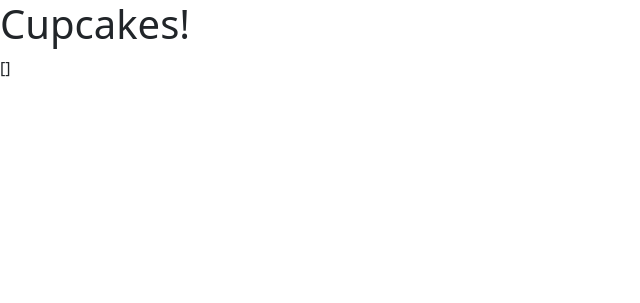
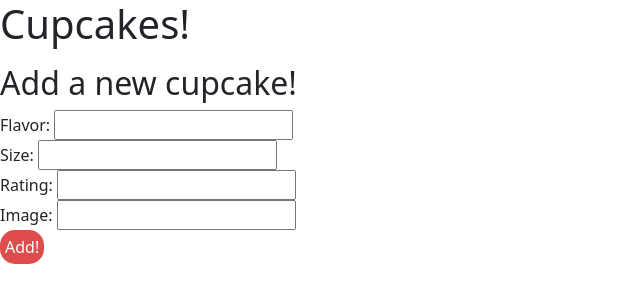
Before and after one commit to RandyKR1/USF-Flask-Routing-Exercise-Cupcakes, a Flask app: page / in a window 1280 px wide. Shown: the top 303 px of the page, without its empty margins (0-640 px from the left). Run offline with Flask 3, Linux system fonts and the light colour scheme.

Commit message:
Added the ability to patch, delete, and add. Also added css and js

```diff
--- a/app.py
+++ b/app.py
@@ -21,6 +21,12 @@
     return jsonify(cupcakes=cupcakes)
 # to.dict() is called to turn each cupcake into a dictionary. This allows us to convert a model instance (Cupcake) to JSON for use in Flask routes or API responses.
 
+@app.route('/api/cupcakes/<int:cup_id>')
+def single_cupcake(cup_id):
+    cupcake = Cupcake.query.get_or_404(cup_id)
+    return jsonify(cupcake = cupcake.to_dict())
+# the id of the item must be consistent all throughout. see: cup_id anf notice where it is being use... in the URL, as a paramater, and through the get_or_404.
+
 @app.route('/api/cupcakes', methods = ['POST'])
 def create_cupcake():
 
@@ -40,8 +46,29 @@
     return(res_json, 201)
 
 
-@app.route('/api/cupcakes/<int:cup_id>')
-def single_cupcake(cup_id):
+@app.route('/api/cupcakes/<int:cup_id>', methods=['PATCH'])
+def update_cupcake(cup_id):
+
+    #This route can be compare to the one above where we are creating a new cupcake, the difference is we are manipulating a single cupcake entry. This is why we use .get_or_404(cup_id) before updating or creating the new data entry for the cupcake. Similar in a way where we are calling request.json and updating below using that request, but notice these key differences.
+
+    data = request.json
+
     cupcake = Cupcake.query.get_or_404(cup_id)
-    return jsonify(cupcake = cupcake.to_dict())
-# the id of the item must be consistent all throughout. see: cup_id anf notice where it is being use... in the URL, as a paramater, and through the get_or_404.
+
+    cupcake.flavor=data['flavor']
+    cupcake.size=data['size']
+    cupcake.rating=data['rating']
+    cupcake.image=data['image']
+
+    db.session.add(cupcake)
+    db.session.commit()
+
+    res_json = jsonify(cupcake.to_dict())
+    return(res_json)
+
+@app.route('/api/cupcakes/<int:cup_id>', methods=['Delete'])
+def delete_cupcake(cup_id):
+    cupcake = Cupcake.query.get_or_404(cup_id)
+    db.session.delete(cupcake)
+    db.session.commit()
+    return jsonify(message='deleted')
--- /dev/null
+++ b/static/app.css
@@ -0,0 +1,18 @@
+.img-cup{
+    max-width: 200px;
+    max-height: 400px;
+}
+
+.cup-cont{
+    font-style: italic;
+    margin: 25px;
+    margin-top: 40px;
+}
+
+button{
+    border-radius: 15px;
+    padding: 5px;
+    background-color: rgb(223, 76, 76);
+    color: azure;
+    border: none;
+}
--- /dev/null
+++ b/static/app.js
@@ -0,0 +1,28 @@
+$('.delete-cupcake').click(deleteCupcake)
+
+async function deleteCupcake() {
+    const id = $(this).data('id')
+    await axios.delete(`/api/cupcakes/${id}`)
+    $(this).parent().remove()
+}
+
+
+$("#new-cupcake-form").on("submit", async function () {
+
+
+    let flavor = $("#form-flavor").val();
+    let rating = $("#form-rating").val();
+    let size = $("#form-size").val();
+    let image = $("#form-image").val();
+
+    const newCupcakeResponse = await axios.post(`/api/cupcakes`, {
+        flavor,
+        rating,
+        size,
+        image
+    });
+
+    let newCupcake = $(newCupcakeResponse.data.cupcake);
+    $("#cup-list").append(newCupcake);
+    $("#new-cupcake-form").trigger("reset");
+  });
--- a/templates/index.html
+++ b/templates/index.html
@@ -4,10 +4,53 @@
     <meta charset="UTF-8">
     <meta name="viewport" content="width=device-width, initial-scale=1.0">
     <link href="https://cdn.jsdelivr.net/npm/bootstrap@5.3.3/dist/css/bootstrap.min.css" rel="stylesheet" integrity="sha384-QWTKZyjpPEjISv5WaRU9OFeRpok6YctnYmDr5pNlyT2bRjXh0JMhjY6hW+ALEwIH" crossorigin="anonymous">
+    <link rel="stylesheet" href="/static/app.css">
     <title>Cupcake List</title>
 </head>
 <body>
     <h1>Cupcakes!</h1>
-    {{cupcakes}}
+    <ul class="cup-list">
+    {% for cupcake in cupcakes %}
+        <div class="cup-cont">
+            <h2><b><i>{{cupcake.flavor}}</i></b></h2>
+                    <img src="{{cupcake.image}}" class="img-cup">
+                    <button class="delete-cupcake" data-id="{{cupcake.id}}">delete</button>
+                    <li><b>Rating:</b> {{cupcake.rating}}</li>
+                    <li><b>Size:</b> {{cupcake.size}}</li>
+        </div>
+    {% endfor %}
+</ul>
+
+
+<h2>Add a new cupcake!</h2>
+
+<form id="new-cupcake-form">
+  <div>
+    <label for="form-flavor">Flavor: </label>
+    <input name="flavor" id="form-flavor">
+  </div>
+
+  <div>
+    <label for="form-size">Size: </label>
+    <input name="size" id="form-size">
+  </div>
+
+  <div>
+    <label for="form-rating">Rating: </label>
+    <input type="number" name="rating" id="form-rating">
+  </div>
+
+  <div>
+    <label for="form-image">Image: </label>
+    <input name="image" id="form-image">
+  </div>
+
+  <button>Add!</button>
+</form>
+
+
+<script src="https://unpkg.com/axios/dist/axios.js"></script>
+<script src="https://ajax.googleapis.com/ajax/libs/jquery/3.7.1/jquery.min.js"></script>
+<script src="static/app.js"></script>
 </body>
 </html>
```
Also changed, not shown: app.js (deleted), tests.py (deleted).
